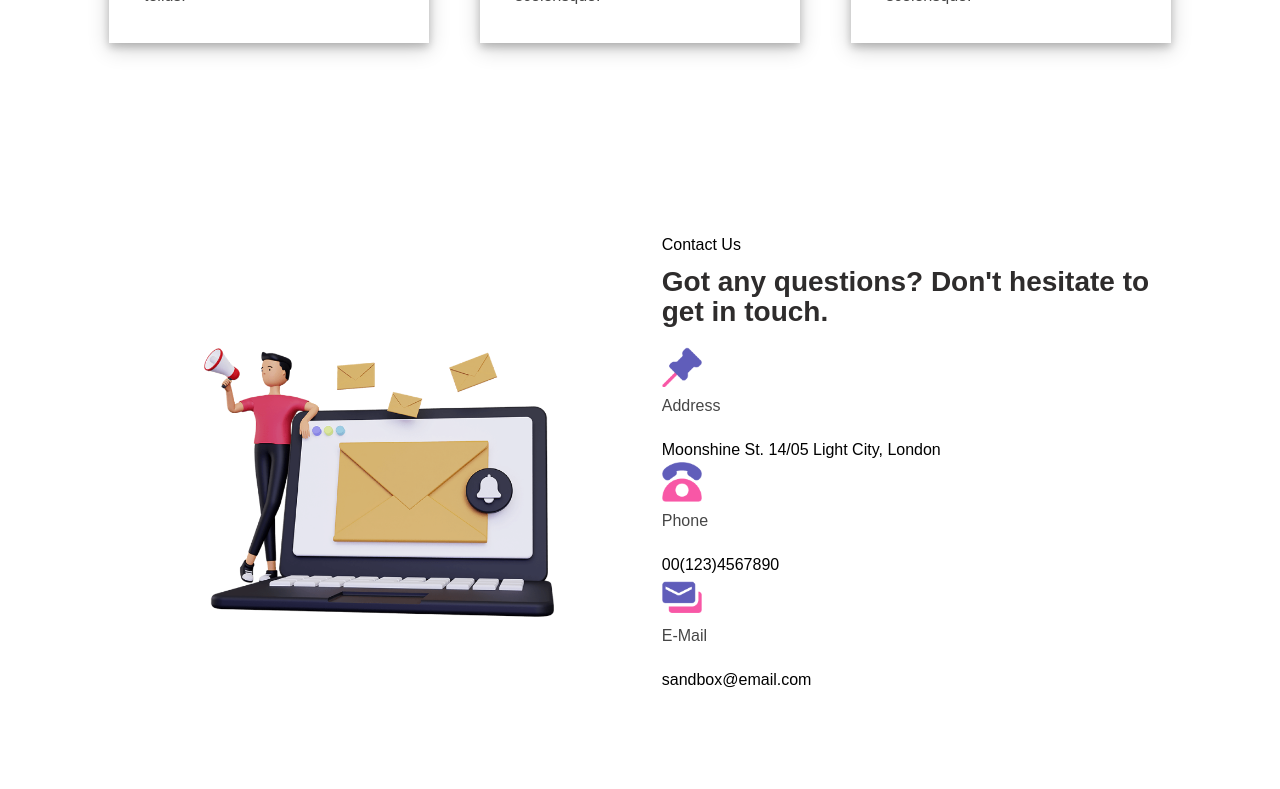
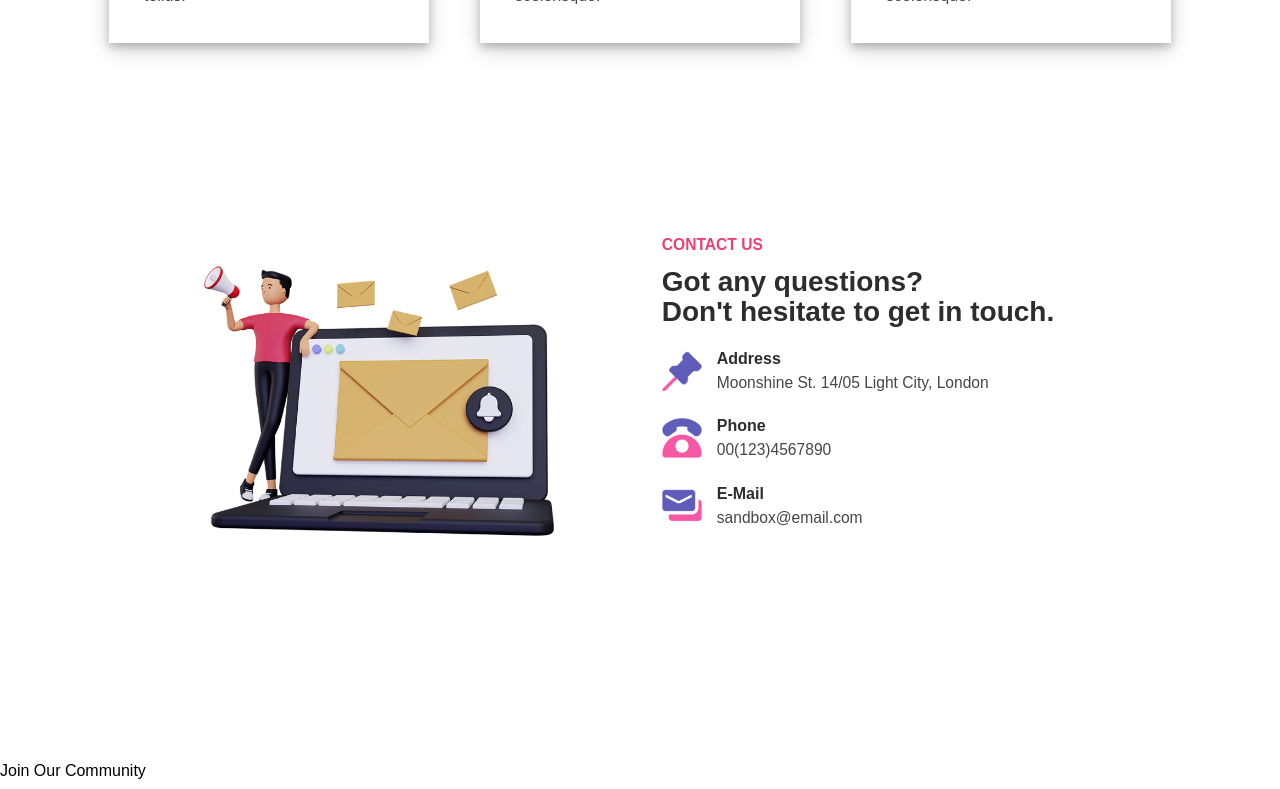
Before and after one commit to Hizmy-M/React-Projects, a React (Vite) app in the folder 05.terraConnect-web/: page / in a window 1280 px wide. Shown: the part 4440-5229 px from the top of the page. Built offline with nearby package versions, Linux system fonts and the light colour scheme; a web font is replaced by a local one.

Commit message:
section three -> contact us done

```diff
--- a/05.terraConnect-web/src/SectionThree.jsx
+++ b/05.terraConnect-web/src/SectionThree.jsx
@@ -1,13 +1,13 @@
 export default function SectionThree() {
     return (
-        <section>
+        <section className="extra-space">
             <div className="section__container width section__container-reverse">
                 <div className="section__one">
                     <div className="section__one-heading">
-                        <span>Contact Us</span>
-                        <h2>Got any questions? Don't hesitate to get in touch.</h2>
+                        <span className="logo-color highlite-title">Contact Us</span>
+                        <h2>Got any questions? <br /> Don't hesitate to get in touch.</h2>
                     </div>
-                    <div className="section__one-content">
+                    <div className="section__one-card-container">
                         <div className="section__one-card">
                             <div className="section__one-card-image">
                                 <img className="icon-responsive" src="/src/assets/icon-12.png" alt="icon-12" />
--- a/05.terraConnect-web/src/index.css
+++ b/05.terraConnect-web/src/index.css
@@ -220,6 +220,46 @@ body {
 }
 
 
+
+/* section three */
+.section__one-card {
+  display: flex;
+  gap: 15px;
+
+}
+
+.section__one-card-image {
+  display: flex;
+  align-items: center;
+
+}
+
+.section__one-card-container {
+  display: flex;
+  flex-direction: column;
+  gap: 20px;
+}
+
+.section__one-card-content {
+  width: 100%;
+  display: flex;
+  flex-direction: column;
+  text-align: start;
+}
+
+.section__one-card-content p {
+  font-size: var(--fs-nav);
+  margin-bottom: 0;
+  color: var(--font-color-black);
+  font-weight: bold;
+}
+
+.section__one-card-content span {
+  font-size: var(--fs-small);
+  color: var(--font-color-grey);
+}
+
+
 /* hero-section-end */
 /* ----------------------------------------------------------------------------------------------------- */
 
@@ -355,6 +395,7 @@ body {
   padding: 30px;
   background-color: white;
   border-radius: 5px;
+
 }
 
 .review__two-card p {
@@ -400,6 +441,8 @@ body {
 
 .case-studies__two-card {
   max-width: 300px;
+  height: 100%;
+  width: 100%;
 }
 
 .case-studies__two-card p {
@@ -484,6 +527,7 @@ body {
   gap: 35px;
   justify-content: space-between;
   margin-top: 50px;
+  height: 100%;
 }
 
 .about-us__card {
```
